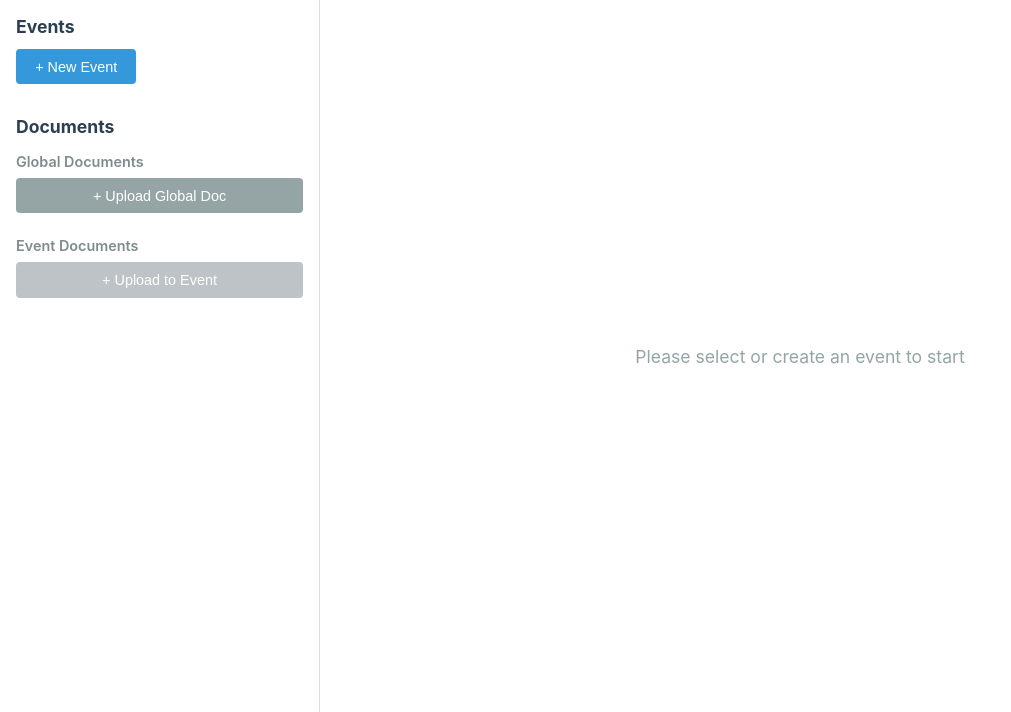
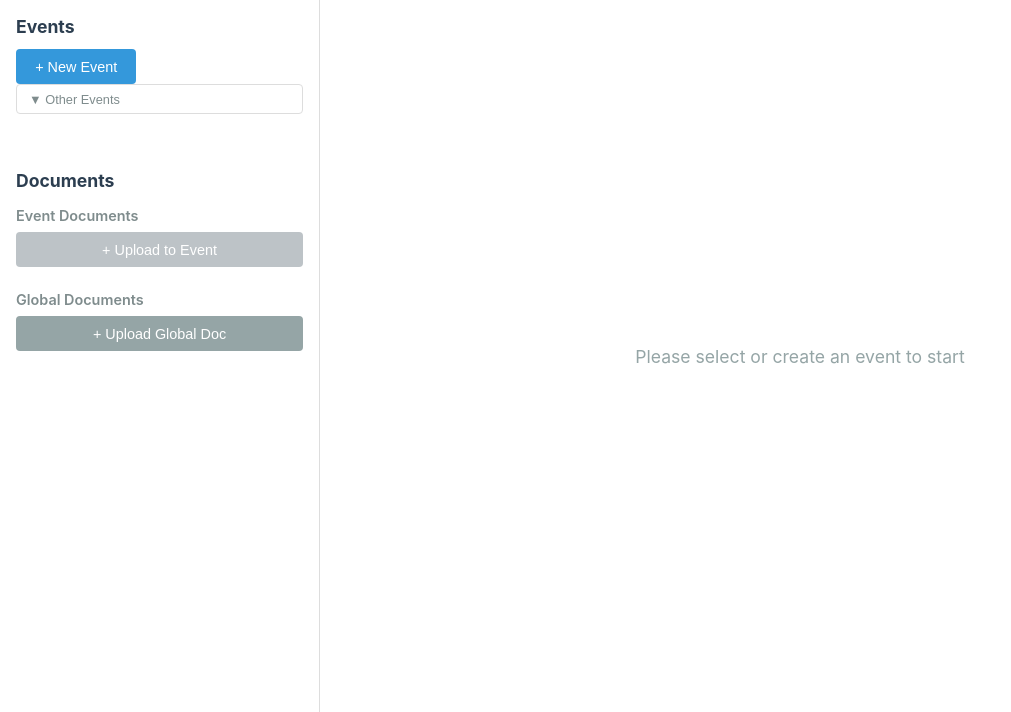
Before and after one commit to adargal/notev, a Flask app: page / in a window 1280 px wide. Shown: the part 88-800 px from the top of the page, without its empty margins (0-1011 px from the left). Run offline with Flask 3, Linux system fonts and the light colour scheme; data that the repository does not hold is empty; some libraries are stand-ins or nearby versions.

Commit message:
appearance changes

```diff
--- a/notev_frontend/static/css/style.css
+++ b/notev_frontend/static/css/style.css
@@ -63,6 +63,53 @@ body {
     font-size: 1.1rem;
     margin-bottom: 0.75rem;
     color: #2c3e50;
+}
+
+/* Current Workspace Container */
+.current-workspace-container {
+    margin: 0.75rem 0;
+}
+
+.current-workspace-container:empty {
+    display: none;
+}
+
+/* Toggle Button */
+.btn-toggle {
+    background: none;
+    border: 1px solid #ddd;
+    border-radius: 4px;
+    padding: 0.4rem 0.75rem;
+    cursor: pointer;
+    font-size: 0.8rem;
+    color: #7f8c8d;
+    transition: all 0.2s;
+    width: 100%;
+    text-align: left;
+    margin-bottom: 0.5rem;
+}
+
+.btn-toggle:hover {
+    background-color: #f8f9fa;
+    border-color: #3498db;
+    color: #3498db;
+}
+
+.btn-toggle.collapsed {
+    margin-bottom: 0;
+}
+
+/* Collapsible Content */
+.collapsible-content {
+    overflow: hidden;
+    transition: max-height 0.3s ease-out, opacity 0.3s ease-out;
+    max-height: 1000px;
+    opacity: 1;
+}
+
+.collapsible-content.collapsed {
+    max-height: 0;
+    opacity: 0;
 }
 
 .sidebar-section h3 {
--- a/notev_frontend/static/js/app.js
+++ b/notev_frontend/static/js/app.js
@@ -46,6 +46,17 @@ function initializeApp() {
 // ============================================================================
 
 function setupEventListeners() {
+    // Toggle Events visibility
+    document.getElementById('toggle-events-btn').addEventListener('click', () => {
+        const toggleBtn = document.getElementById('toggle-events-btn');
+        const eventsContent = document.getElementById('events-content');
+
+        const isCollapsed = toggleBtn.classList.toggle('collapsed');
+        eventsContent.classList.toggle('collapsed');
+
+        toggleBtn.textContent = isCollapsed ? '▶ Other Events' : '▼ Other Events';
+    });
+
     // Workspace creation
     document.getElementById('new-workspace-btn').addEventListener('click', () => {
         document.getElementById('new-workspace-modal').style.display = 'block';
@@ -108,12 +119,19 @@ async function loadWorkspaces() {
         const response = await fetch(`${API_BASE}/workspaces`);
         const data = await response.json();
 
+        const currentContainer = document.getElementById('current-workspace-container');
         const workspacesList = document.getElementById('workspaces-list');
+
+        currentContainer.innerHTML = '';
         workspacesList.innerHTML = '';
 
         data.workspaces.forEach(workspace => {
             const item = createWorkspaceItem(workspace);
-            workspacesList.appendChild(item);
+            if (currentWorkspace && workspace.id === currentWorkspace.id) {
+                currentContainer.appendChild(item);
+            } else {
+                workspacesList.appendChild(item);
+            }
         });
     } catch (error) {
         console.error('Error loading workspaces:', error);
@@ -202,10 +220,8 @@ async function selectWorkspace(workspaceId) {
 
         currentWorkspace = data.workspace;
 
-        // Update UI
-        document.querySelectorAll('.workspace-item').forEach(item => {
-            item.classList.toggle('active', item.dataset.workspaceId === workspaceId);
-        });
+        // Reload workspaces to move current to top container
+        await loadWorkspaces();
 
         document.getElementById('no-workspace-message').style.display = 'none';
         document.getElementById('workspace-info').style.display = 'block';
--- a/notev_frontend/templates/index.html
+++ b/notev_frontend/templates/index.html
@@ -22,21 +22,25 @@
                 <div class="sidebar-section">
                     <h2>Events</h2>
                     <button id="new-workspace-btn" class="btn btn-primary">+ New Event</button>
-                    <div id="workspaces-list" class="workspaces-list"></div>
+                    <div id="current-workspace-container" class="current-workspace-container"></div>
+                    <button id="toggle-events-btn" class="btn-toggle" title="Show/Hide Other Events">▼ Other Events</button>
+                    <div id="events-content" class="collapsible-content">
+                        <div id="workspaces-list" class="workspaces-list"></div>
+                    </div>
                 </div>
 
                 <div class="sidebar-section">
                     <h2>Documents</h2>
 
+                    <h3>Event Documents</h3>
+                    <input type="file" id="workspace-doc-upload" accept=".txt,.docx,.pptx,.pdf" style="display: none;">
+                    <button id="upload-workspace-doc-btn" class="btn btn-secondary" disabled>+ Upload to Event</button>
+                    <div id="workspace-docs-list" class="docs-list"></div>
+
                     <h3>Global Documents</h3>
                     <input type="file" id="global-doc-upload" accept=".txt,.docx,.pptx,.pdf" style="display: none;">
                     <button id="upload-global-doc-btn" class="btn btn-secondary">+ Upload Global Doc</button>
                     <div id="global-docs-list" class="docs-list"></div>
-
-                    <h3>Event Documents</h3>
-                    <input type="file" id="workspace-doc-upload" accept=".txt,.docx,.pptx,.pdf" style="display: none;">
-                    <button id="upload-workspace-doc-btn" class="btn btn-secondary" disabled>+ Upload to Event</button>
-                    <div id="workspace-docs-list" class="docs-list"></div>
                 </div>
             </aside>
 
```
